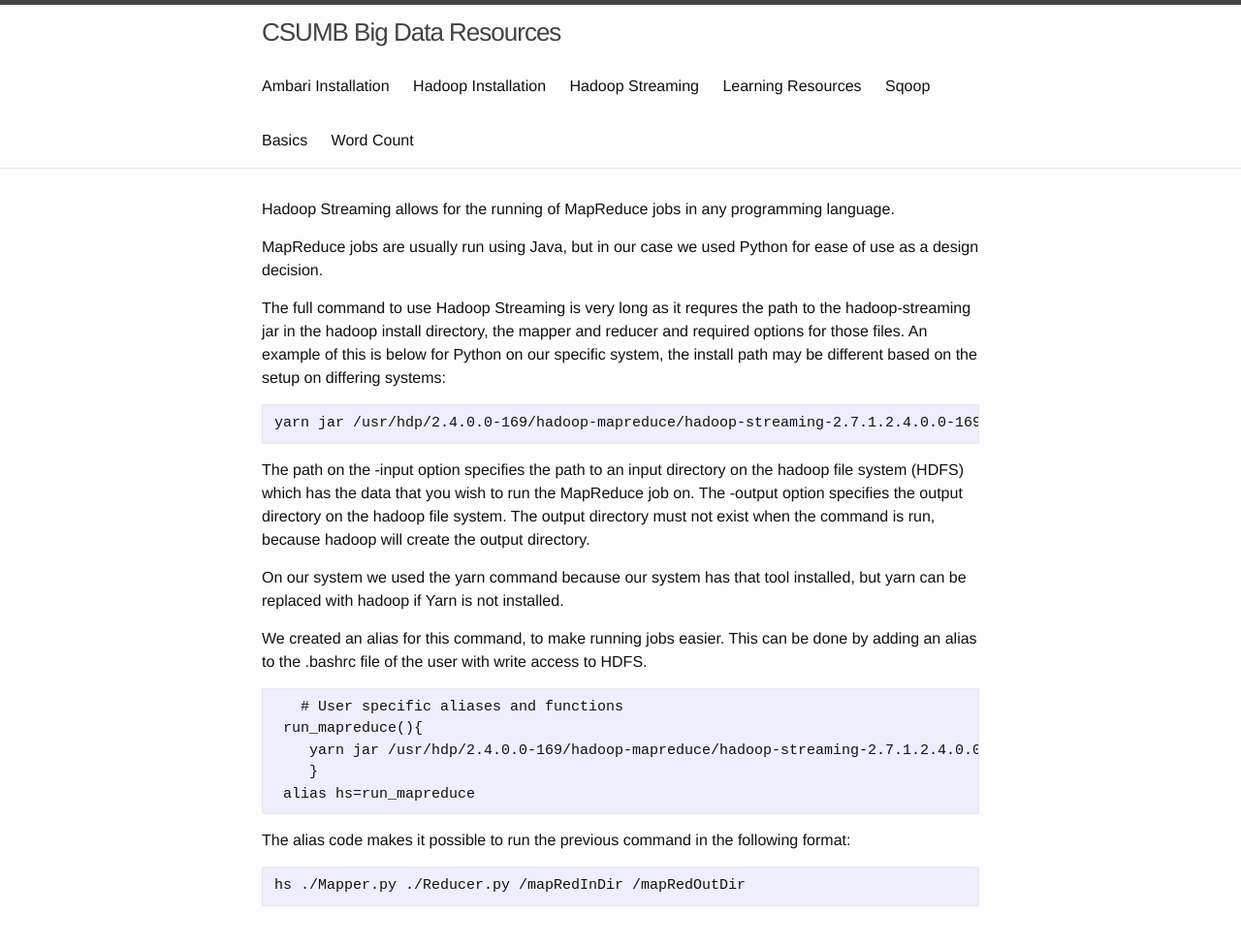
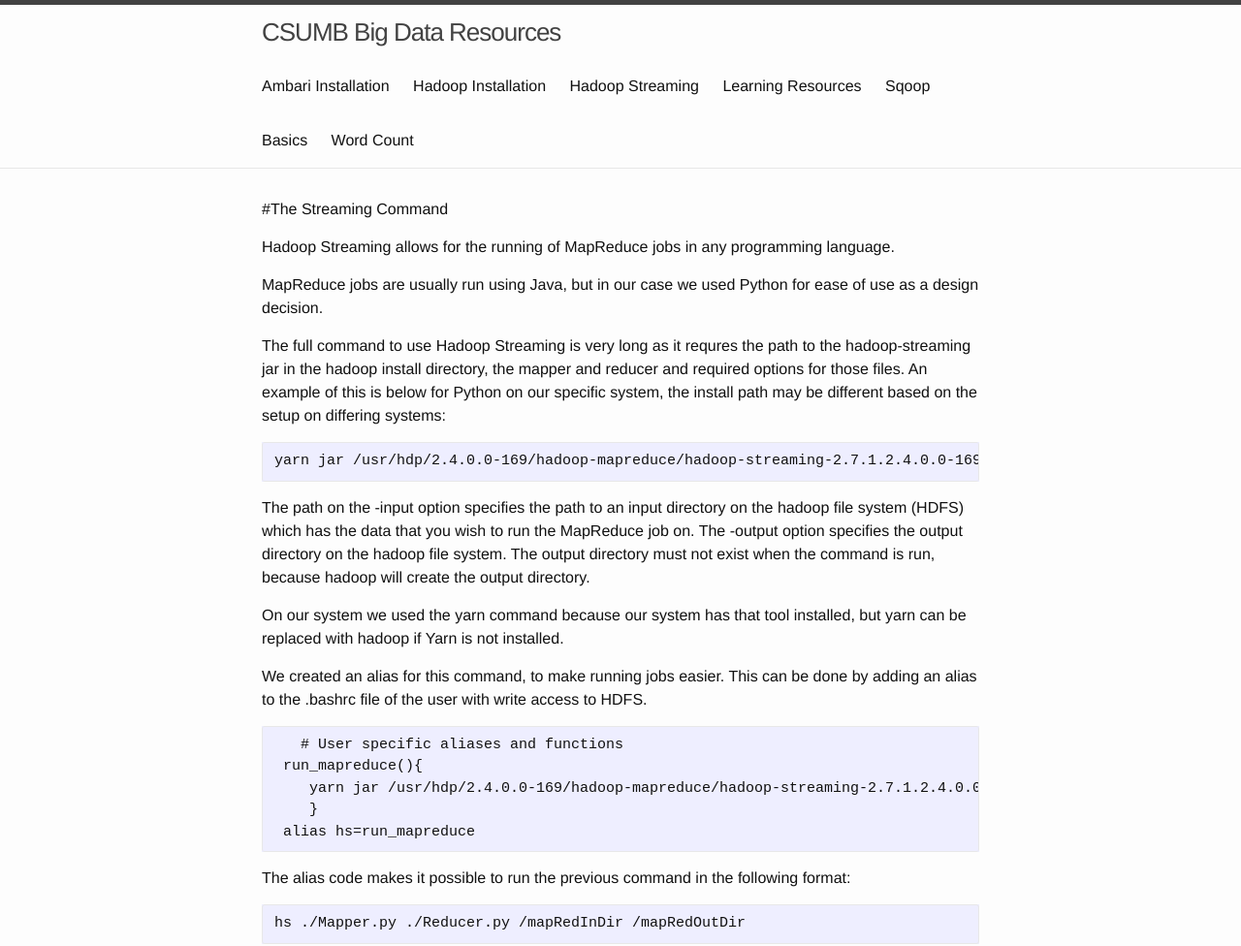
Before and after one commit to mshaw-csumb/csumbBigData.github.io, a Jekyll site: the page built from content/hadoop_streaming.md, in a window 1280 px wide, cut to the strip 0-976 px from the top of the page. Shown: the whole strip at 97% size. Built offline with Jekyll 4.4.1, drawn with Linux system fonts in a browser that asks for light colours.

Commit message:
Update hadoop_streaming.md

```diff
--- a/content/hadoop_streaming.md
+++ b/content/hadoop_streaming.md
@@ -2,6 +2,8 @@
 layout: default
 title: Hadoop Streaming
 ---
+
+#The Streaming Command
 
 Hadoop Streaming allows for the running of MapReduce jobs in any programming language.
 
```
